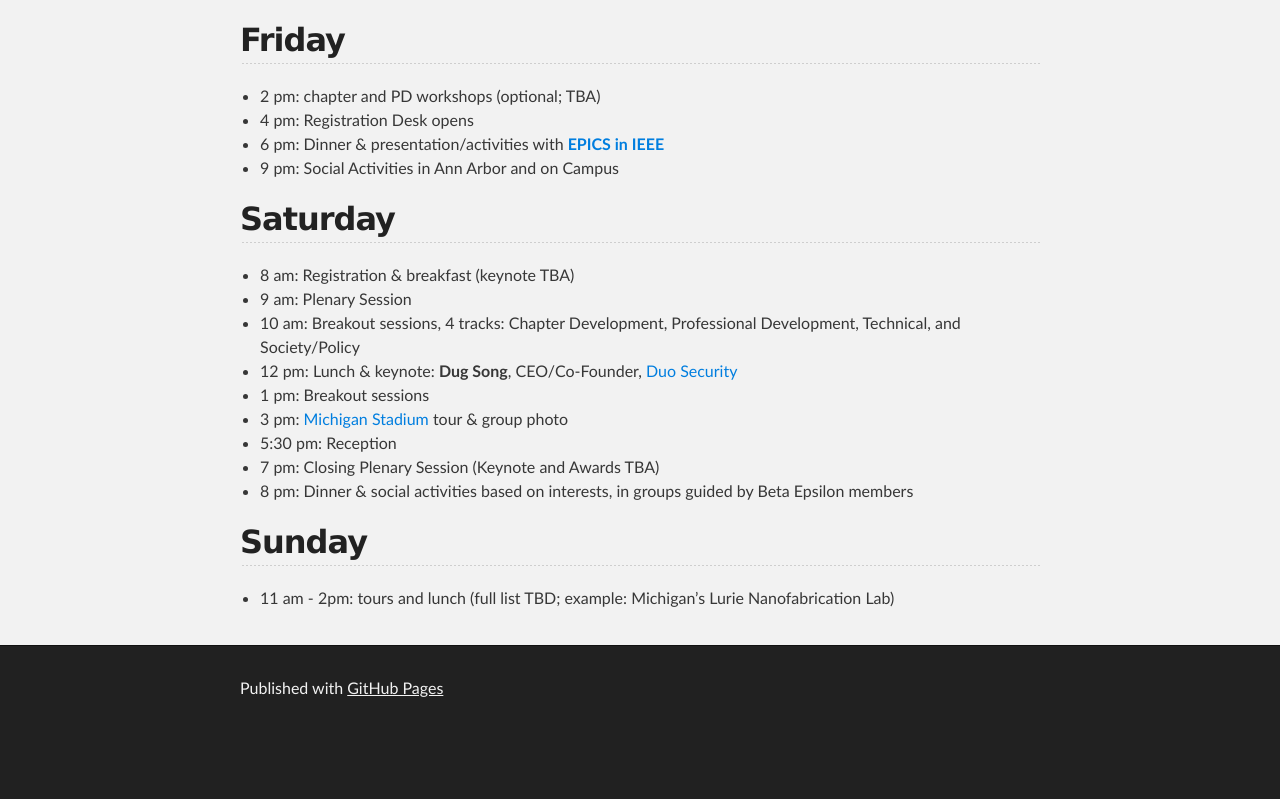
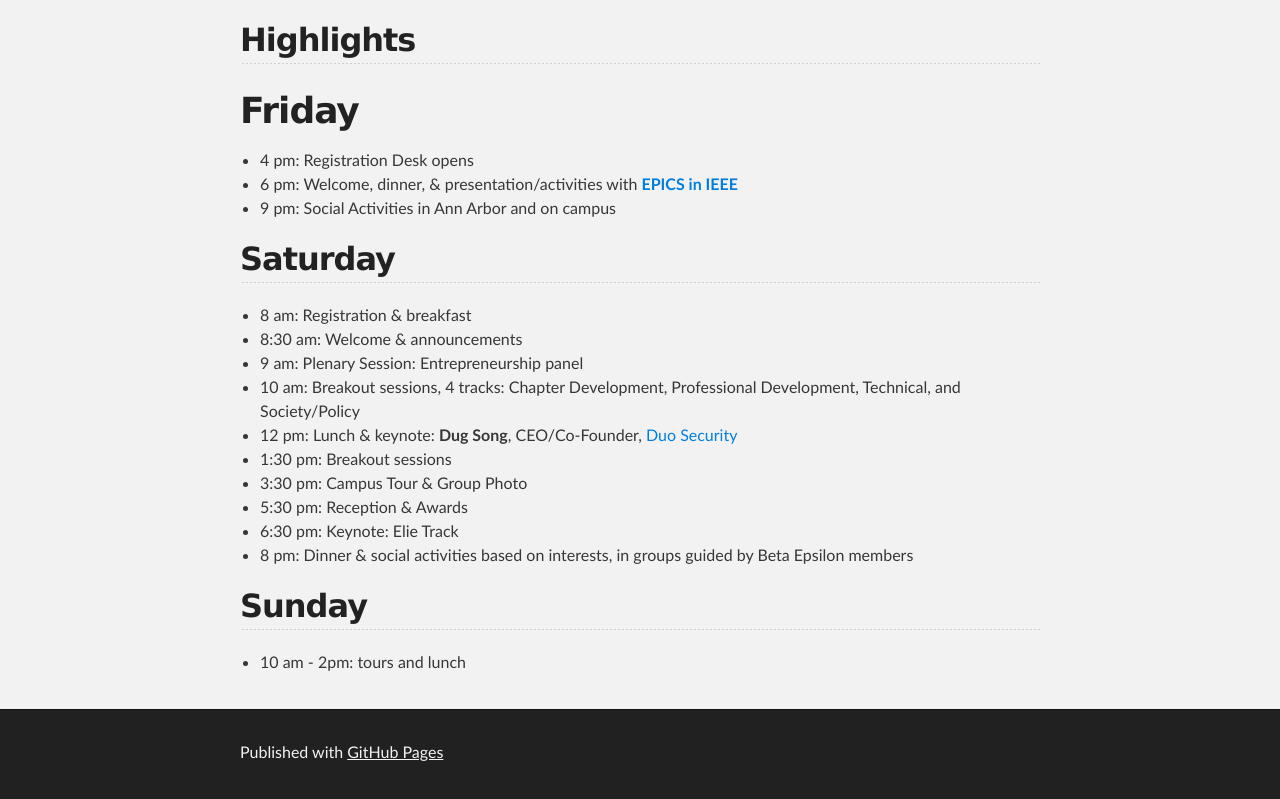
Before and after one commit to hkncon2016/hkncon2016.github.io, a Jekyll site: the page built from program/index.md, in a window 1280 px wide and 1400 px high, scrolled down 373 px. Shown: the part 601-1400 px from the top of the window. Built offline with Jekyll 4.4.1, drawn with Linux system fonts in a browser that asks for light colours; before the commit the page ends 1709 px from its top, so only the background shows below that.

Commit message:
Update index.md

```diff
--- a/program/index.md
+++ b/program/index.md
@@ -5,26 +5,28 @@
 
 <iframe src="https://calendar.google.com/calendar/embed?showTitle=0&amp;showNav=0&amp;showDate=0&amp;showCalendars=0&amp;mode=AGENDA&amp;height=600&amp;wkst=1&amp;bgcolor=%23FFFFFF&amp;src=hkn2016.com_0r4v2nd0p9f3q85q2hfqa8gbck%40group.calendar.google.com&amp;color=%23182C57&amp;src=hkn2016.com_oiuvu98ocvs13kfq8tgend6njs%40group.calendar.google.com&amp;color=%230F4B38&amp;src=hkn2016.com_po2g9b8vuksbremqsqk7ifbuvg%40group.calendar.google.com&amp;color=%238C500B&amp;src=hkn2016.com_ob5n2c4ld2p1rmjq1pdk8c9rtc%40group.calendar.google.com&amp;color=%23B1440E&amp;src=hkn2016.com_ha26116v14k3e7lpk7rnbv5l6c%40group.calendar.google.com&amp;color=%23865A5A&amp;src=hkn2016.com_jp2tghcrjieorru6as39ou15pk%40group.calendar.google.com&amp;color=%23691426&amp;ctz=America%2FNew_York" style="border-width:0" width="800" height="600" frameborder="0" scrolling="no"></iframe>
 
+Highlights
+----------
 
 Friday
------
- - 2 pm: chapter and PD workshops (optional; TBA)
+======
  - 4 pm: Registration Desk opens
- - 6 pm: Dinner & presentation/activities with <a href="http://www.ieee.org/education_careers/education/preuniversity/epics_high.html" target="_blank">**EPICS in IEEE**</a>
- - 9 pm: Social Activities in Ann Arbor and on Campus
+ - 6 pm: Welcome, dinner, & presentation/activities with <a href="http://www.ieee.org/education_careers/education/preuniversity/epics_high.html" target="_blank">**EPICS in IEEE**</a>
+ - 9 pm: Social Activities in Ann Arbor and on campus
 
 Saturday
 --------
- - 8 am: Registration & breakfast (keynote TBA)
- - 9 am: Plenary Session
+ - 8 am: Registration & breakfast
+ - 8:30 am: Welcome & announcements
+ - 9 am: Plenary Session: Entrepreneurship panel
  - 10 am: Breakout sessions, 4 tracks: Chapter Development, Professional Development, Technical, and Society/Policy
  - 12 pm: Lunch & keynote: **Dug Song**, CEO/Co-Founder, [Duo Security](https://duo.com/)
- - 1 pm: Breakout sessions
- - 3 pm: [Michigan Stadium](https://en.wikipedia.org/wiki/Michigan_Stadium) tour & group photo
- - 5:30 pm: Reception
- - 7 pm: Closing Plenary Session (Keynote and Awards TBA)
+ - 1:30 pm: Breakout sessions
+ - 3:30 pm: Campus Tour & Group Photo
+ - 5:30 pm: Reception & Awards
+ - 6:30 pm: Keynote: Elie Track
  - 8 pm: Dinner & social activities based on interests, in groups guided by Beta Epsilon members
 
 Sunday
 ------
- - 11 am - 2pm: tours and lunch (full list TBD; example: Michigan's Lurie Nanofabrication Lab)
+ - 10 am - 2pm: tours and lunch
```
